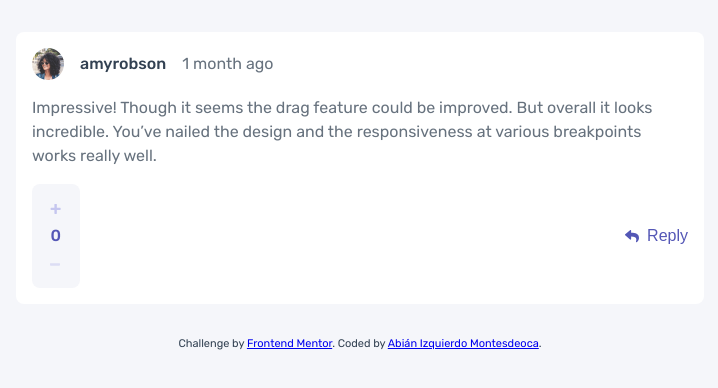
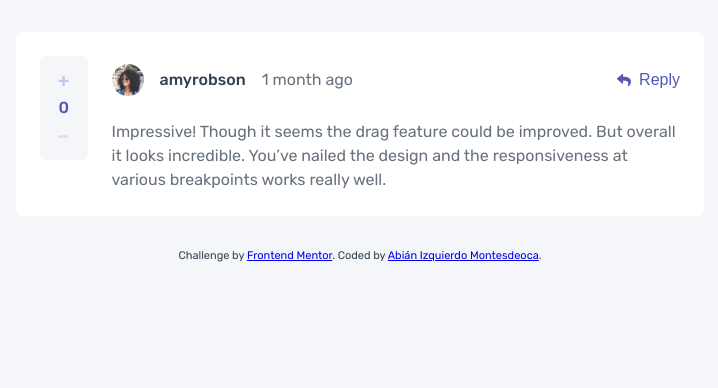
Before and after one commit to abizmo/interactive-comments-section, a React (Create React App) app: page / in a window 1280 px wide. Shown: the top 388 px of the page, without its empty margins (280-998 px from the left). Built offline with nearby package versions, Linux system fonts and the light colour scheme.

Commit message:
Add comment component

```diff
--- a/src/components/Comment/index.jsx
+++ b/src/components/Comment/index.jsx
@@ -18,6 +18,15 @@ const Wrapper = styled.article`
     'votes buttons';
   grid-template-columns: repeat(2, 1fr);
   padding: 1rem;
+
+  @media(${({ theme }) => theme.mediaQueries.lg}) {
+    column-gap: 1.5rem;
+    grid-template-areas:
+      'votes header buttons'
+      'votes info info';
+    grid-template-columns: min-content repeat(2, 1fr);
+    padding: 1.5rem;
+  }
 
   & > header {
     align-items: center;
```
